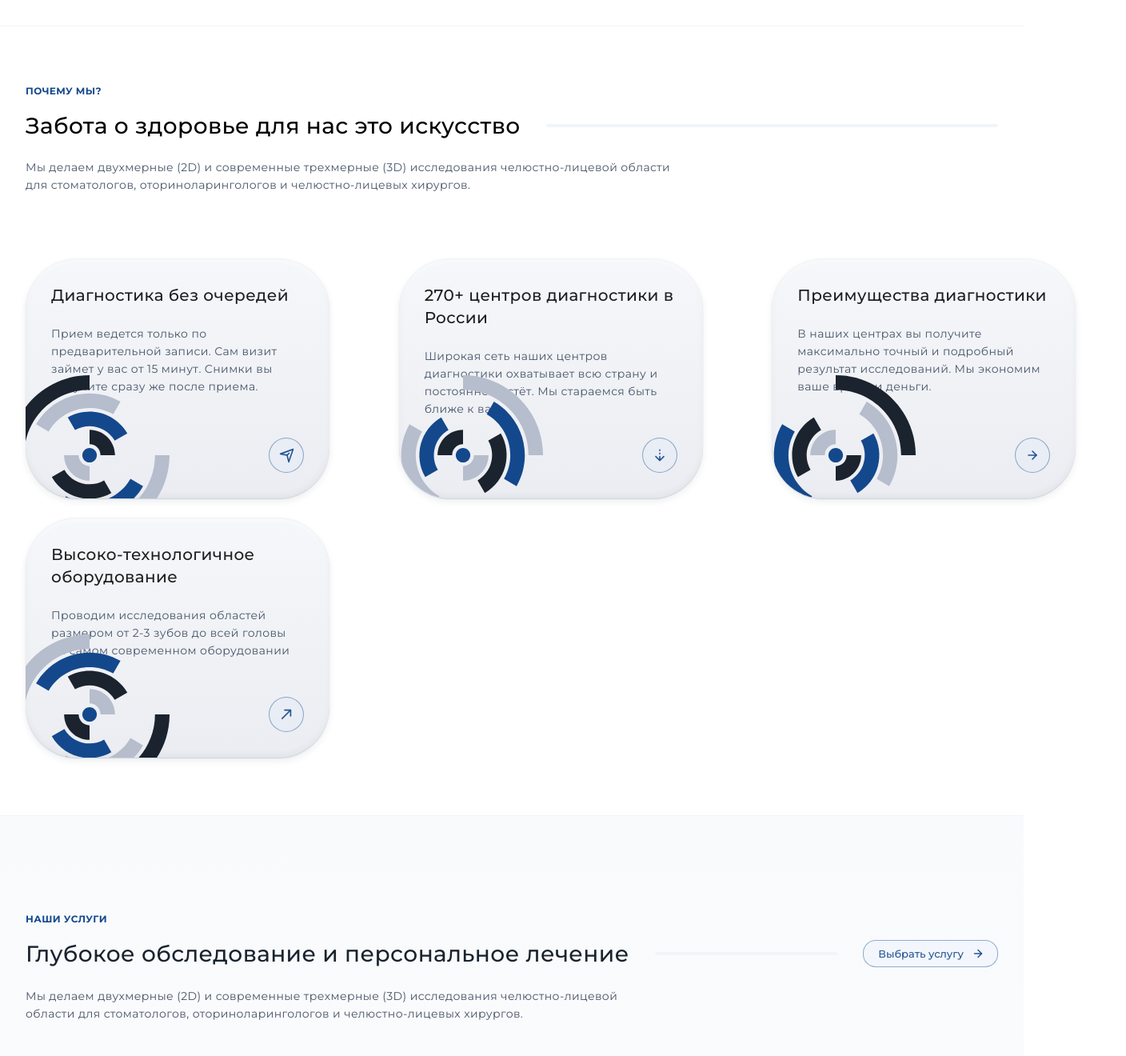
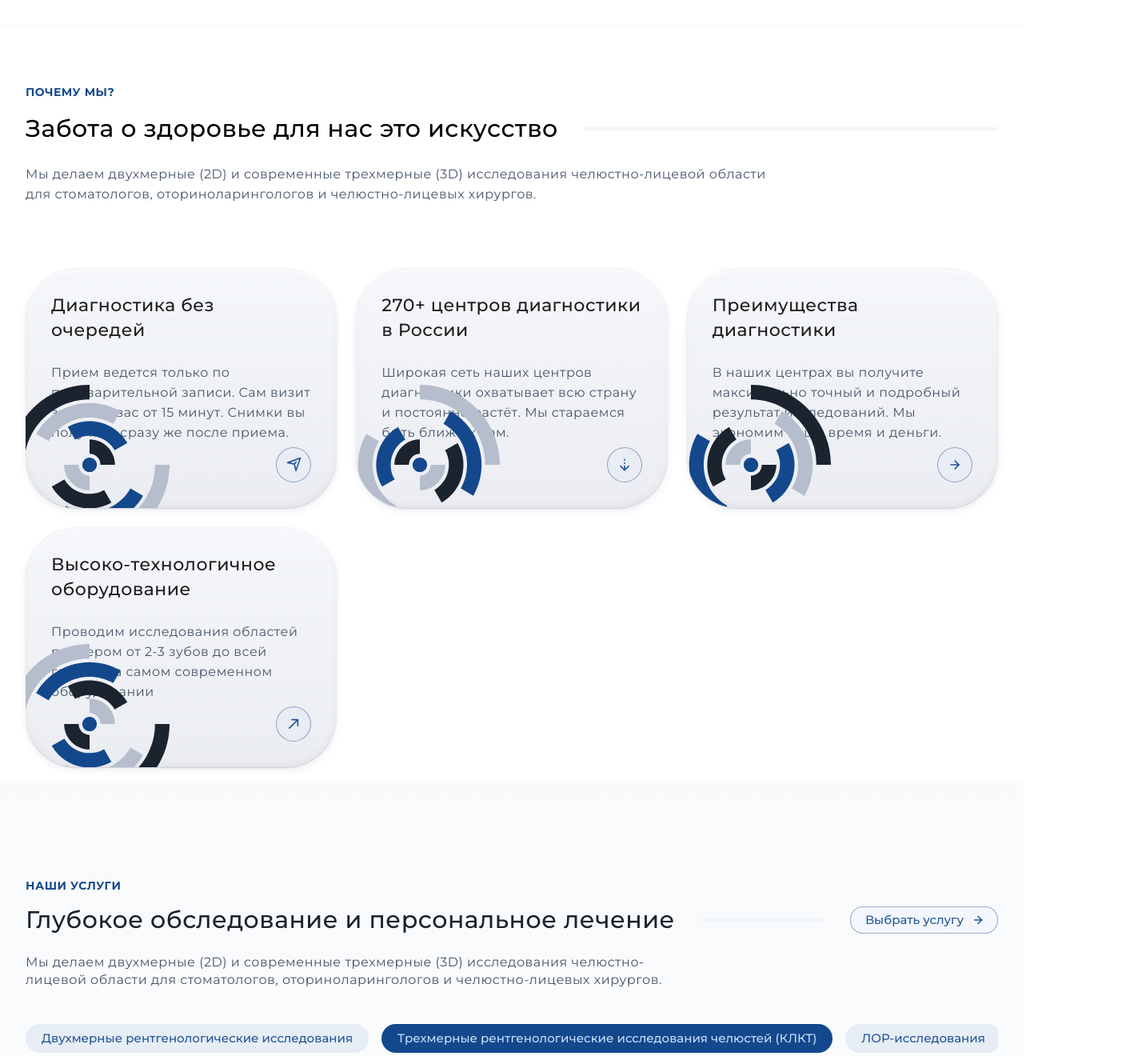
Before and after one commit to SaiyanSerguchev/evimed, a React app: page / in a window 1280 px wide. Shown: the part 1040-2360 px from the top of the page at 80% size, 1408 px wide, since content can reach past the window. Built offline with nearby package versions, Linux system fonts and the light colour scheme.

Commit message:
font size expand by 2px

```diff
--- a/src/components/AdvantagesSection.css
+++ b/src/components/AdvantagesSection.css
@@ -8,7 +8,7 @@
 
 .advantages-container {
   width: 100%;
-  height: 100%;
+  height: 100vh;
   margin: 0;
   padding: 0 32px;
 }
@@ -22,7 +22,7 @@
 .advantages-subtitle {
   font-family: var(--font-family);
   font-weight: 700;
-  font-size: 12px;
+  font-size: 14px;
   line-height: 1.5em;
   letter-spacing: 16%;
   text-transform: uppercase;
@@ -33,7 +33,7 @@
 .advantages-title {
   font-family: var(--font-family);
   font-weight: 500;
-  font-size: 28px;
+  font-size: 30px;
   line-height: 1.29em;
   letter-spacing: 0.54%;
   color: var(--color-black);
@@ -57,7 +57,7 @@
 .advantages-description {
   font-family: var(--font-family);
   font-weight: 400;
-  font-size: 14px;
+  font-size: 16px;
   line-height: 1.57em;
   letter-spacing: 0.15%;
   color: var(--color-grey-600);
@@ -72,15 +72,15 @@
   grid-template-columns: repeat(4, 1fr);
   gap: 48px;
   margin: 0 auto;
-  width:1376px;
+  height: 60vh;
 }
 
 /* Cards */
 .advantage-card {
   position: relative;
-  height: 500px;
+  height: 100%;
   transition: all 0.3s cubic-bezier(0.4, 0, 0.2, 1);
-  max-width:380px;
+  max-width:auto;
 }
 
 .advantage-card:hover {
@@ -143,7 +143,7 @@
 .advantage-title {
   font-family: var(--font-family);
   font-weight: 500;
-  font-size: 20px;
+  font-size: 22px;
   line-height: 1.4em;
   letter-spacing: 0.75%;
   color: var(--color-black);
@@ -158,7 +158,7 @@
 .advantage-description {
   font-family: var(--font-family);
   font-weight: 400;
-  font-size: 14px;
+  font-size: 16px;
   line-height: 1.57em;
   color: var(--color-grey-600);
   margin: 0;
@@ -255,11 +255,11 @@
   }
 
   .advantages-title {
-    font-size: 24px;
+    font-size: 26px;
   }
 
   .advantages-description {
-    font-size: 13px;
+    font-size: 15px;
   }
 
   .advantages-grid {
--- a/src/components/FooterSection.css
+++ b/src/components/FooterSection.css
@@ -62,7 +62,7 @@
 .logo-text span {
   font-family: var(--font-family);
   font-weight: 600;
-  font-size: 14px;
+  font-size: 16px;
   line-height: 1.25em;
   color: var(--color-primary-700);
 }
@@ -70,7 +70,7 @@
 .footer-description {
   font-family: 'Montserrat', sans-serif;
   font-weight: 400;
-  font-size: 12px;
+  font-size: 14px;
   line-height: 1.5em;
   letter-spacing: 4.17%;
   color: #485366;
@@ -90,7 +90,7 @@
 .footer-title {
   font-family: var(--font-family);
   font-weight: 600;
-  font-size: 18px;
+  font-size: 20px;
   line-height: 1.25em;
   color: var(--color-black);
   margin: 0;
@@ -107,7 +107,7 @@
 .footer-nav-link {
   font-family: 'Montserrat', sans-serif;
   font-weight: 500;
-  font-size: 16px;
+  font-size: 18px;
   line-height: 1.5em;
   color: #11171F;
   text-decoration: none;
@@ -147,7 +147,7 @@
 .footer-contact-link {
   font-family: 'Montserrat', sans-serif;
   font-weight: 400;
-  font-size: 18px;
+  font-size: 20px;
   line-height: 1.333em;
   color: #11171F;
   text-decoration: none;
@@ -194,7 +194,7 @@
 .address-item span {
   font-family: var(--font-family);
   font-weight: 400;
-  font-size: 16px;
+  font-size: 18px;
   line-height: 1.5em;
   color: var(--color-grey-600);
 }
@@ -248,7 +248,7 @@
 .footer-copyright {
   font-family: 'Montserrat', sans-serif;
   font-weight: 400;
-  font-size: 14px;
+  font-size: 16px;
   line-height: 1.571em;
   letter-spacing: 0.15%;
   color: #485366;
@@ -258,7 +258,7 @@
 .footer-privacy-link {
   font-family: 'Montserrat', sans-serif;
   font-weight: 500;
-  font-size: 14px;
+  font-size: 16px;
   line-height: 1.714em;
   color: #11171F;
   opacity: 0.88;
--- a/src/components/HeaderSection.css
+++ b/src/components/HeaderSection.css
@@ -195,7 +195,7 @@
   }
 
   .phone-number {
-    font-size: 18px;
+    font-size: 20px;
   }
 }
 
--- a/src/components/HeroBanner.css
+++ b/src/components/HeroBanner.css
@@ -36,7 +36,7 @@
 .hero-title {
   font-family: var(--font-family);
   font-weight: 500;
-  font-size: 32px;
+  font-size: 34px;
   line-height: 1.25em;
   color: var(--color-black);
   opacity: 0.92;
@@ -46,7 +46,7 @@
 .hero-description {
   font-family: var(--font-family);
   font-weight: 400;
-  font-size: 18px;
+  font-size: 20px;
   line-height: 1.44em;
   letter-spacing: 0.15%;
   color: var(--color-grey-600);
@@ -78,7 +78,7 @@
 .hero-button-text {
   font-family: var(--font-family);
   font-weight: 500;
-  font-size: 16px;
+  font-size: 18px;
   line-height: 1.5em;
   letter-spacing: -0.94%;
   color: var(--color-greylight-700);
--- a/src/components/InstructionsSection.css
+++ b/src/components/InstructionsSection.css
@@ -25,7 +25,7 @@
   grid-column: 1 / -1; /* full width */
   font-family: var(--font-family, 'Montserrat');
   font-weight: 700;
-  font-size: 12px;
+  font-size: 14px;
   line-height: 1.5em; /* match Advantages */
   letter-spacing: 3px; /* match Advantages */
   text-transform: uppercase;
@@ -44,7 +44,7 @@
 .instr-title {
   font-family: var(--font-family, 'Montserrat');
   font-weight: 500; /* match Advantages title weight */
-  font-size: 28px; /* exactly as Advantages */
+  font-size: 30px; /* exactly as Advantages */
   line-height: 1.29em; /* match Advantages */
   letter-spacing: 0.54%; /* match Advantages */
   color: rgba(255,255,255,0.88); /* softened */
@@ -68,7 +68,7 @@
   border: 1px solid var(--color-primary-400);
   border-radius: 18px;
   color: #C8DEFA;
-  font: 500 13px/20px var(--font-family, 'Montserrat');
+  font: 500 15px/20px var(--font-family, 'Montserrat');
   cursor: pointer;
   transition: all 0.2s ease;
   white-space: nowrap;
@@ -81,7 +81,7 @@
 .instr-lead {
   font-family: var(--font-family, 'Montserrat');
   font-weight: 300; /* match Advantages description weight */
-  font-size: 14px;   /* match Advantages description size */
+  font-size: 16px;   /* match Advantages description size */
   line-height: 1.57em; /* match Advantages description line-height */
   letter-spacing: 0.15%; /* match Advantages description letter-spacing */
   color: rgba(255, 255, 255, 0.72);
@@ -137,7 +137,7 @@
 .instr-item-text {
   font-family: var(--font-family, 'Montserrat');
   font-weight: 300; /* align with Advantages title weight */
-  font-size: 18px;  /* comfortable size for list */
+  font-size: 20px;  /* comfortable size for list */
   line-height: 1.4em; /* match Advantages card title line-height */
   letter-spacing: 0.75%; /* match Advantages card title letter-spacing */
   color: rgba(255,255,255,0.88);
@@ -204,9 +204,9 @@
 @media (max-width: 768px) {
   .instr-section { padding: 72px 0; }
   .instr-container { padding: 0 16px; }
-  .instr-title { font-size: 32px; }
+  .instr-title { font-size: 34px; }
   .instr-title-row { grid-template-columns: 1fr auto; }
   .instr-title-divider { display: none; }
-  .instr-item-text { font-size: 16px; line-height: 24px; }
+  .instr-item-text { font-size: 18px; line-height: 24px; }
   .instr-item::before { left: 24px; top: 56px; }
 }
--- a/src/components/ServicesSection.css
+++ b/src/components/ServicesSection.css
@@ -27,7 +27,7 @@
   color: #14488C;
   font-family: var(--font-family, 'Montserrat');
   font-weight: 700;
-  font-size: 12px;
+  font-size: 14px;
   line-height: 18px;
   text-transform: uppercase;
 }
@@ -43,7 +43,7 @@
   color: #1A232E;
   font-family: var(--font-family, 'Montserrat');
   font-weight: 500;
-  font-size: 28px;
+  font-size: 30px;
   line-height: 36px;
   margin: 0;
   flex-shrink: 0;
@@ -67,7 +67,7 @@
   border: 1px solid rgba(20, 72, 140, 0.44);
   border-radius: 16px;
   color: rgba(20, 72, 140, 0.92);
-  font: 500 13px/20px var(--font-family, 'Montserrat');
+  font: 500 15px/20px var(--font-family, 'Montserrat');
   flex-shrink: 0;
 }
 
@@ -80,7 +80,7 @@
   color: #485366;
   font-family: var(--font-family, 'Montserrat');
   font-weight: 400;
-  font-size: 14px;
+  font-size: 16px;
   line-height: 22px;
   margin: 8px 0 0 0;
   max-width: 800px;
@@ -116,7 +116,7 @@
   min-height: 36px;
   background: #E6EDF5;
   color: rgba(20, 72, 140, 0.92);
-  font: 500 13px/20px var(--font-family, 'Montserrat');
+  font: 500 15px/20px var(--font-family, 'Montserrat');
   border: 0;
   border-radius: 18px;
   cursor: pointer;
@@ -223,7 +223,7 @@
 }
 
 .ct-title-line {
-  font-size: 18px;
+  font-size: 20px;
   line-height: 26px;
   display: -webkit-box;
   -webkit-line-clamp: 1;
@@ -238,7 +238,7 @@
 .ct-desc {
   color: #485366;
   font-family: var(--font-family, 'Montserrat');
-  font-size: 14px;
+  font-size: 16px;
   line-height: 22px;
   margin: 0;
   display: -webkit-box;
@@ -259,7 +259,7 @@
   align-items: center;
   gap: 12px;
   color: #485366;
-  font: 400 14px/22px var(--font-family, 'Montserrat');
+  font: 400 16px/22px var(--font-family, 'Montserrat');
 }
 
 /* Footer */
@@ -339,7 +339,7 @@
   }
 
   .services-main-title {
-    font-size: 24px;
+    font-size: 26px;
     line-height: 32px;
   }
 
--- a/src/styles/global.css
+++ b/src/styles/global.css
@@ -4,7 +4,7 @@
 }
 
 html {
-  font-size: 16px;
+  font-size: 18px;
   scroll-behavior: smooth;
 }
 
--- a/src/styles/variables.css
+++ b/src/styles/variables.css
@@ -51,24 +51,24 @@
   /* Typography */
   --font-family: 'Montserrat', -apple-system, BlinkMacSystemFont, 'Segoe UI', 'Roboto', 'Oxygen', 'Ubuntu', 'Cantarell', 'Fira Sans', 'Droid Sans', 'Helvetica Neue', sans-serif;
 
-  --font-size-xs: 0.75rem;    /* 12px */
-  --font-size-sm: 0.875rem;   /* 14px */
-  --font-size-base: 1rem;     /* 16px */
-  --font-size-lg: 1.125rem;   /* 18px */
-  --font-size-xl: 1.25rem;    /* 20px */
-  --font-size-2xl: 1.5rem;    /* 24px */
-  --font-size-3xl: 1.875rem;  /* 30px */
-  --font-size-4xl: 2.25rem;   /* 36px */
-  --font-size-5xl: 3rem;      /* 48px */
-  --font-size-6xl: 3.75rem;   /* 60px */
+  --font-size-xs: 0.875rem;    /* 14px */
+  --font-size-sm: 1rem;       /* 16px */
+  --font-size-base: 1.125rem; /* 18px */
+  --font-size-lg: 1.25rem;    /* 20px */
+  --font-size-xl: 1.375rem;   /* 22px */
+  --font-size-2xl: 1.625rem;  /* 26px */
+  --font-size-3xl: 2rem;      /* 32px */
+  --font-size-4xl: 2.375rem;  /* 38px */
+  --font-size-5xl: 3.125rem;  /* 50px */
+  --font-size-6xl: 3.875rem;  /* 62px */
 
   /* Дополнительные размеры шрифтов */
-  --font-size-body: 1rem;     /* 16px - основной размер для body */
-  --font-size-body-14: 0.875rem;      /* 14px */
-  --font-size-xs-headline: 0.75rem;   /* 12px */
-  --font-size-small-button: 0.875rem; /* 14px */
-  --font-size-4xs-headline: 0.625rem; /* 10px */
-  --font-size-3xs-headline: 0.5rem;   /* 8px */
+  --font-size-body: 1.125rem; /* 18px - основной размер для body */
+  --font-size-body-14: 1rem;          /* 16px */
+  --font-size-xs-headline: 0.875rem;  /* 14px */
+  --font-size-small-button: 1rem;    /* 16px */
+  --font-size-4xs-headline: 0.75rem; /* 12px */
+  --font-size-3xs-headline: 0.625rem; /* 10px */
 
   --font-weight-light: 300;
   --font-weight-normal: 400;
```
Also changed, not shown: src/components/ContactSection.css (+17 -17 lines), src/assets/images/instructions_section.json.
